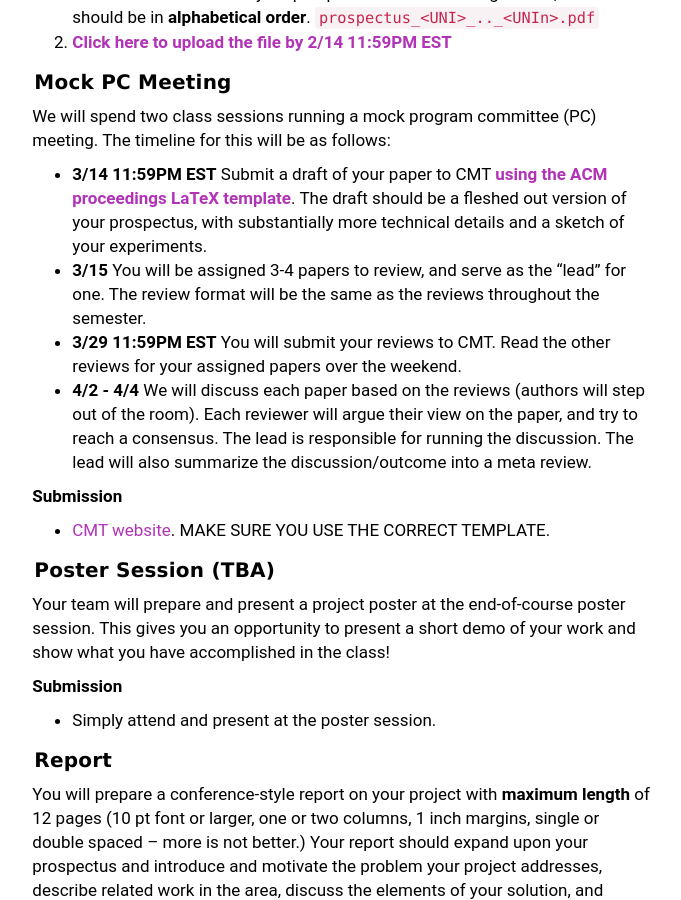
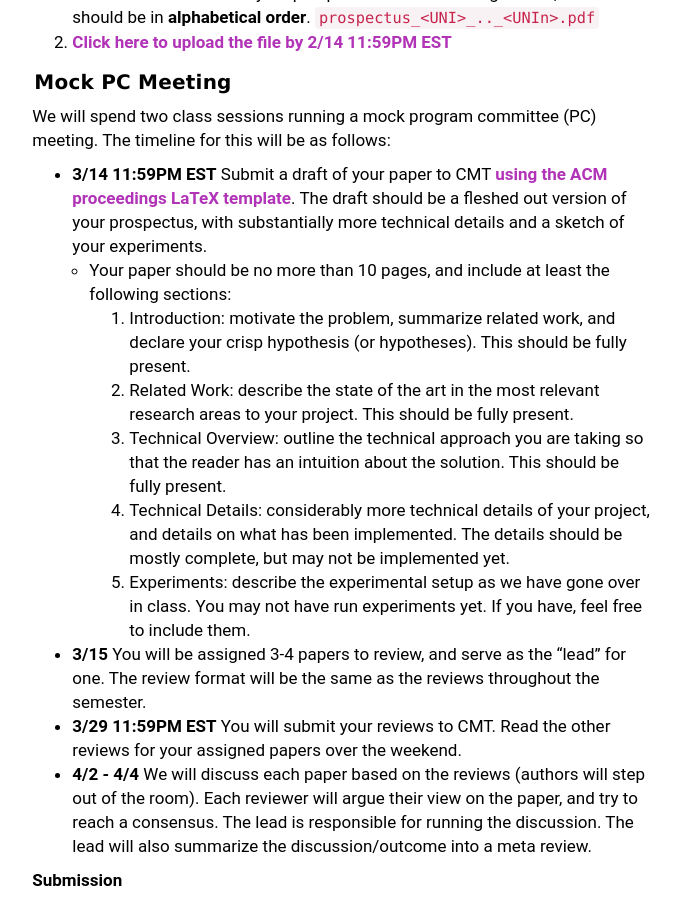
Before and after one commit to wzao1515/w6113.github.io, a Jekyll site: the page built from projects.md, in a window 1280 px wide and 900 px high, scrolled down 1030 px. Shown: the whole window, without its empty margins (292-973 px from the left). Built offline with Jekyll 4.4.1, drawn with Linux system fonts in a browser that asks for light colours.

Commit message:
updated website

```diff
--- a/projects.md
+++ b/projects.md
@@ -73,6 +73,12 @@ Your prospectus should follow the example:
 We will spend two class sessions running a mock program committee (PC) meeting.  The timeline for this will be as follows:
 
 * **3/14 11:59PM EST** Submit a draft of your paper to CMT **[using the ACM proceedings LaTeX template](https://www.acm.org/publications/proceedings-template)**.   The draft should be a fleshed out version of your prospectus, with substantially more technical details and a sketch of your experiments.
+  * Your paper should be no more than 10 pages, and include at least the following sections:
+    1. Introduction: motivate the problem, summarize related work, and declare your crisp hypothesis (or hypotheses).  This should be fully present.
+    2. Related Work: describe the state of the art in the most relevant research areas to your project.  This should be fully present.
+    3. Technical Overview: outline the technical approach you are taking so that the reader has an intuition about the solution.  This should be fully present.
+    4. Technical Details: considerably more technical details of your project, and details on what has been implemented.  The details should be mostly complete, but may not be implemented yet.
+    5. Experiments: describe the experimental setup as we have gone over in class.  You may not have run experiments yet.  If you have, feel free to include them.
 * **3/15** You will be assigned 3-4 papers to review, and serve as the "lead" for one.  The review format will be the same as the reviews throughout the semester.
 * **3/29 11:59PM EST** You will submit your reviews to CMT.   Read the other reviews for your assigned papers over the weekend.
 * **4/2 - 4/4** We will discuss each paper based on the reviews (authors will step out of the room).  Each reviewer will argue their view on the paper, and try to reach a consensus.  The lead is responsible for running the discussion.   The lead will also summarize the discussion/outcome into a meta review.
```
